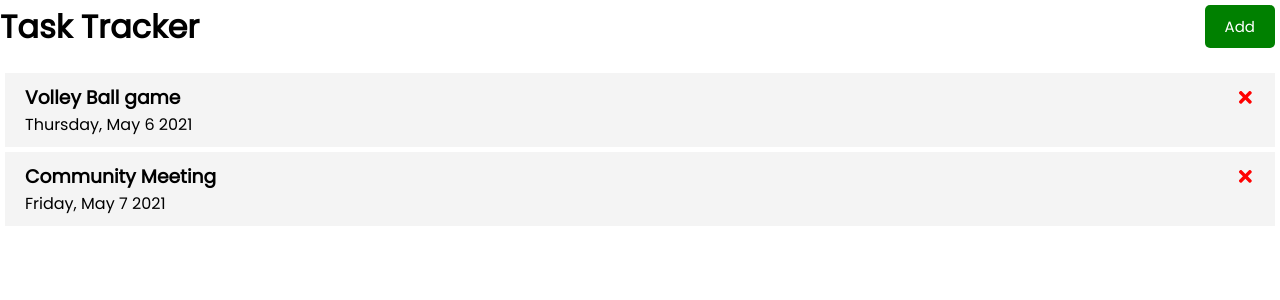
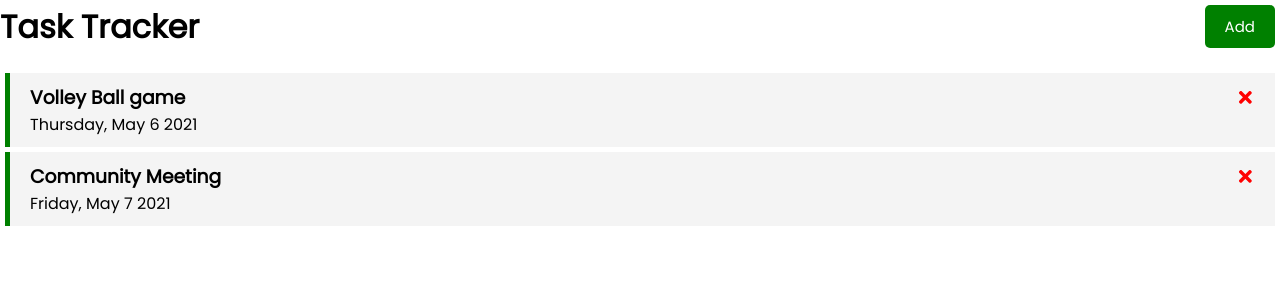
Before and after one commit to Nanlung/Task-tracker-react, a React (Create React App) app: page / in a window 1280 px wide. Shown: the top 300 px of the page. Built offline with nearby package versions, Linux system fonts and the light colour scheme.

Commit message:
reminder feature

```diff
--- a/src/App.js
+++ b/src/App.js
@@ -25,10 +25,16 @@
     setTasks(tasks.filter((task) => task.id !== id))
   }
 
+  // Reminder function
+  const toggleReminder = (id) => {
+    setTasks(tasks.map((task) => task.id === id ? {...task, reminder: !task.reminder} : task)
+
+    )}
+
   return (
     <div className="App">
       <Header title="Task Tracker" />
-      {tasks.length > 0 ? <Tasks tasks={tasks} onDelete={deleteTask}/> : <h3>"No Tasks Available"</h3>}
+      {tasks.length > 0 ? <Tasks tasks={tasks} onDelete={deleteTask} onToggle={toggleReminder}/> : <h3>"No Tasks Available"</h3>}
     </div>
   );
 }
--- a/src/components/Task.js
+++ b/src/components/Task.js
@@ -1,9 +1,10 @@
 import {FaTimes} from 'react-icons/fa';
 
-const Task = ({task, onDelete}) => {
+const Task = ({task, onDelete, onToggle}) => {
   return (
-    <div className="task">
-      <h3>{task.text} <FaTimes style={{color:'red', cursor:'pointer'}} onClick={() => onDelete(task.id)}/></h3>
+    <div className={`task ${task.reminder ? 'reminder': ""}`} onDoubleClick={() => onToggle(task.id)}>
+
+      <h3>{task.text}  <FaTimes style={{color:'red', cursor:'pointer'}} onClick={() => onDelete(task.id)} /></h3>
     <p>{task.day}</p>
     </div>
   )
--- a/src/components/Tasks.js
+++ b/src/components/Tasks.js
@@ -2,12 +2,12 @@
 
 import Task from './Task';
 
-const Tasks = ({tasks, onDelete}) => {
+const Tasks = ({tasks, onDelete, onToggle}) => {
 
   return (
     <div>
       {tasks.map((task) =>(
-      <Task key={task.id}  task={task} onDelete={onDelete} />) ) }
+      <Task key={task.id}  task={task} onDelete={onDelete} onToggle={onToggle} />) ) }
     </div>
   )
 }
```
